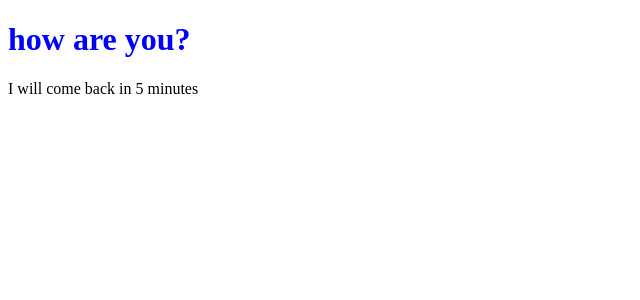
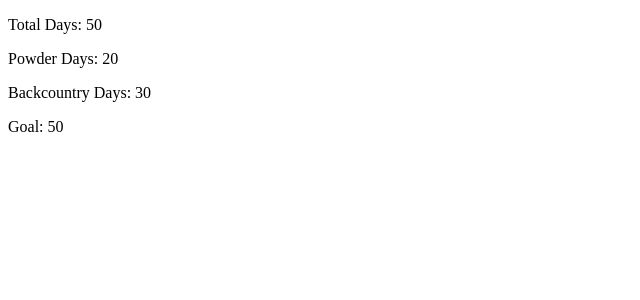
Before and after one commit to saianis/react-essential-learning, a React (Create React App) app: page / in a window 1280 px wide. Shown: the top 300 px of the page, without its empty margins (0-640 px from the left). Built offline with nearby package versions, Linux system fonts and the light colour scheme.

Commit message:
created skidata component

```diff
--- a/src/index.js
+++ b/src/index.js
@@ -1,24 +1,46 @@
-import React from 'react';
-import ReactDOM from 'react-dom';
+import React, { Component } from 'react';
+import { render } from 'react-dom';
 
+let skiData = {
+  total: 50,
+  powder: 20,
+  backCountry: 30,
+  goal: 50
+}
 
 // React Component
 //  Note: All component names must start with Uppercase letter
-class Message extends React.Component {
+class SkiDayCounter extends Component {
   render() {
+    // ES6 destructuring
+    const {total, powder, backCountry, goal} = this.props
     return (
-      <div>
-        <h1 style={{color: this.props.color}}>{this.props.msg}
-        </h1>
-        <p>I will come back in {this.props.minutes} minutes</p>
-      </div>
+      <section>
+        <div>
+          <p>Total Days: {total}</p>
+        </div>
+        <div>
+          <p>Powder Days: {powder}</p>
+        </div>
+        <div>
+          <p>Backcountry Days: {backCountry}</p>
+        </div>
+        <div>
+          <p>Goal: {goal}</p>
+        </div>
+      </section>
     )
   }
 
 }
 
 
-ReactDOM.render(
-  <Message color='blue' msg='how are you?' minutes={5}/>,
+render(
+  <SkiDayCounter
+  total={skiData.total}
+  powder={skiData.powder}
+  backCountry={skiData.backCountry}
+  goal={skiData.goal}
+  />,
   document.getElementById('root')
 )
```
